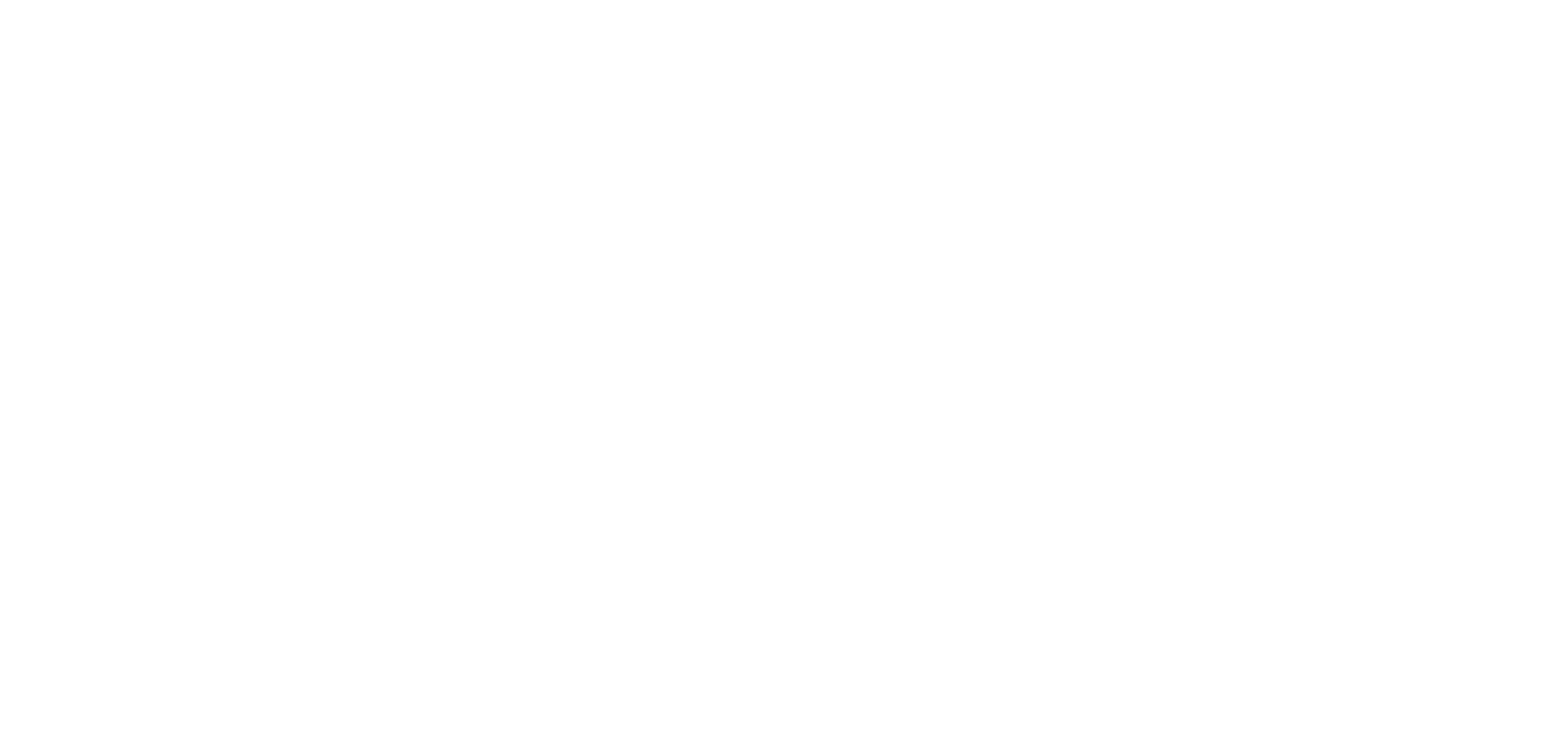
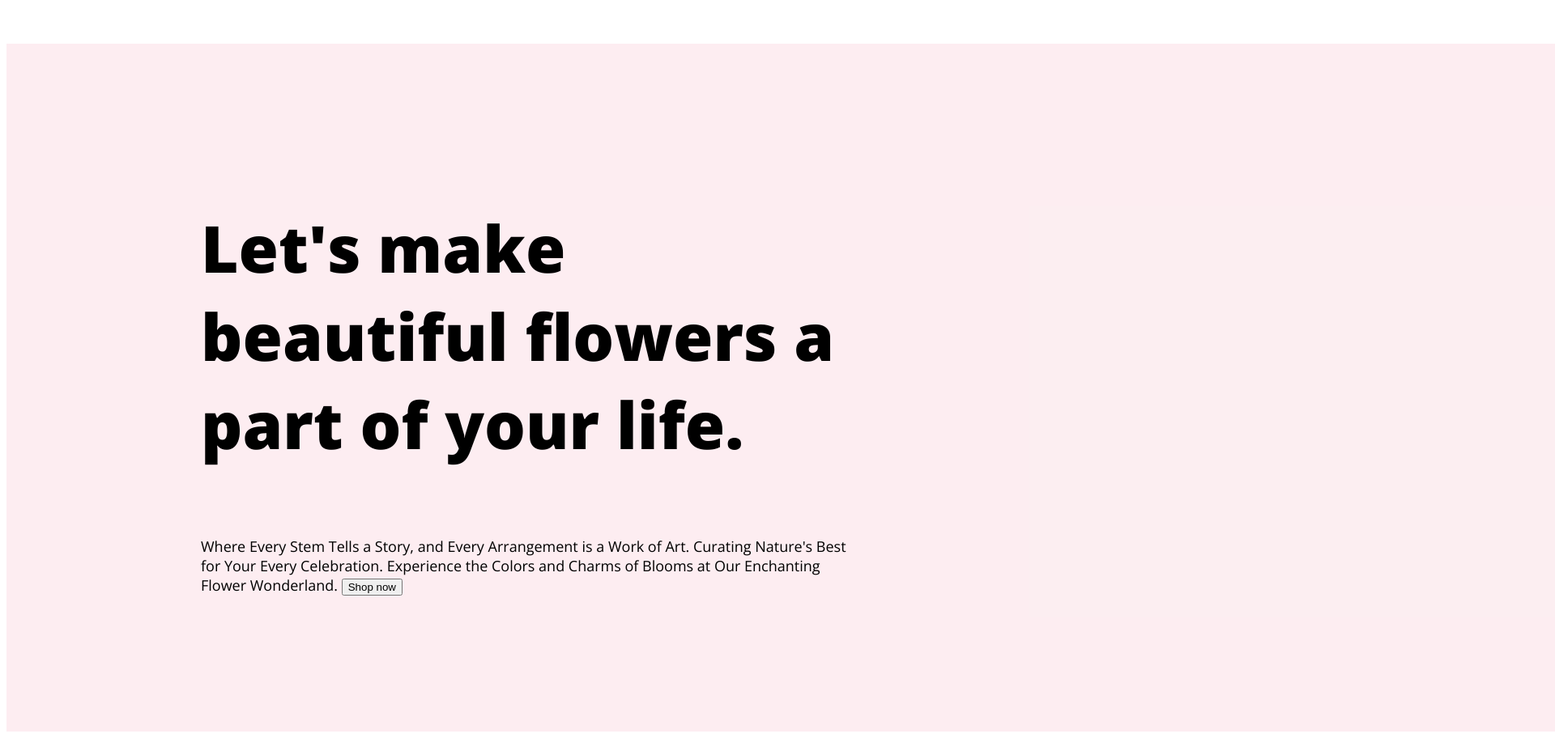
Before and after one commit to rzrabbi/flower-shop-assignment, a plain HTML site: page index.html in a window 1280 px wide. Shown: the whole page at 81% size, 1920 px wide, since content can reach past the window. Before the commit the page ends 800 px from the top, so only its background shows below. Drawn offline with nearby package versions, Linux system fonts and the light colour scheme.

Commit message:
header added

```diff
--- a/index.html
+++ b/index.html
@@ -4,10 +4,23 @@
     <meta charset="UTF-8">
     <meta name="viewport" content="width=device-width, initial-scale=1.0">
     <title>Flower Shop</title>
+    <link rel="preconnect" href="https://fonts.googleapis.com">
+    <link rel="preconnect" href="https://fonts.gstatic.com" crossorigin>
+    <link href="https://fonts.googleapis.com/css2?family=Lato:wght@400;700;900&family=Open+Sans:wght@400;700;800&display=swap" rel="stylesheet">
     <link rel="stylesheet" href="./styles/style.css">
 </head>
 <body>
-    <header>
+    <header class="cover">
+        <h1>Let's make<br>beautiful flowers a<br>part of your life.
+        </h1>
+        <p>Where Every Stem Tells a Story, and Every Arrangement is a Work of Art. Curating Nature's Best<br>for Your Every Celebration. Experience the Colors and Charms of Blooms at Our Enchanting<br> Flower Wonderland.
+            <button class="shop-now">
+                Shop now
+            </button>
+
+        </p>
+
+
 
     </header>
 
--- a/styles/style.css
+++ b/styles/style.css
@@ -0,0 +1,28 @@
+body{
+    font-family: 'Lato', sans-serif;
+    font-family: 'Open Sans', sans-serif;
+}
+
+header{
+    width: 1920px;
+    height: 850px;
+    background-color: rgba(229, 84, 115, 0.10);
+
+}
+
+header h1{
+    font-size: 80px;
+    font-style: normal;
+    font-weight: 800;
+    padding-left: 240px;
+    padding-top: 197px;
+
+}
+
+header p{
+    font-size: 18px;
+    font-style: normal;
+    font-weight: 400;
+    padding-left: 240px;
+    padding-top: 32px;
+}
```
